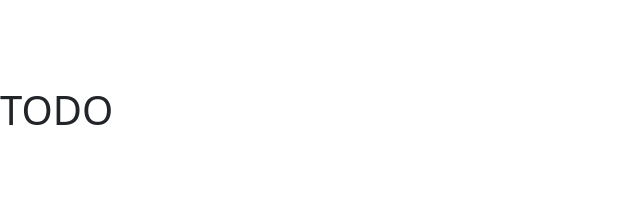
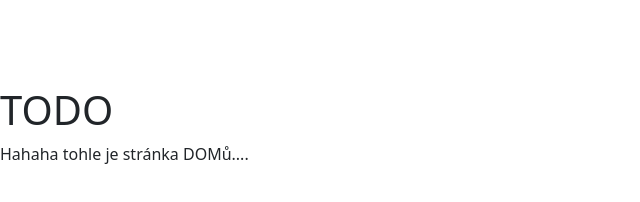
Before and after one commit to terezzzp/nasi-damani, a plain HTML site: page index.html in a window 1280 px wide. Shown: the whole page, without its empty margins (0-640 px from the left). Drawn offline with nearby package versions, Linux system fonts and the light colour scheme.

Commit message:
uff zase jsem něco udělala

```diff
--- a/index.html
+++ b/index.html
@@ -47,6 +47,8 @@
 
 <h1>TODO</h1>
 
+<p>Hahaha tohle je stránka DOMů.... </p>
+
 
 
 
```
